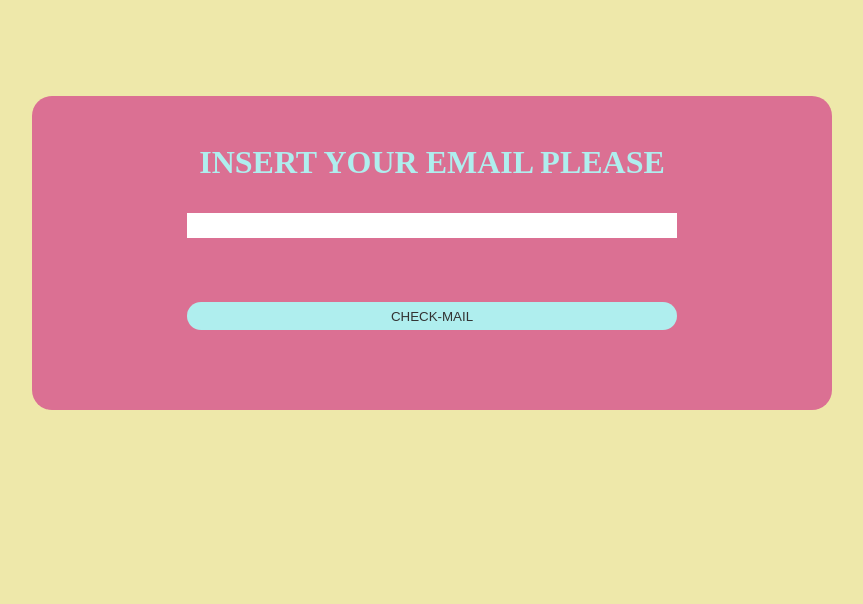
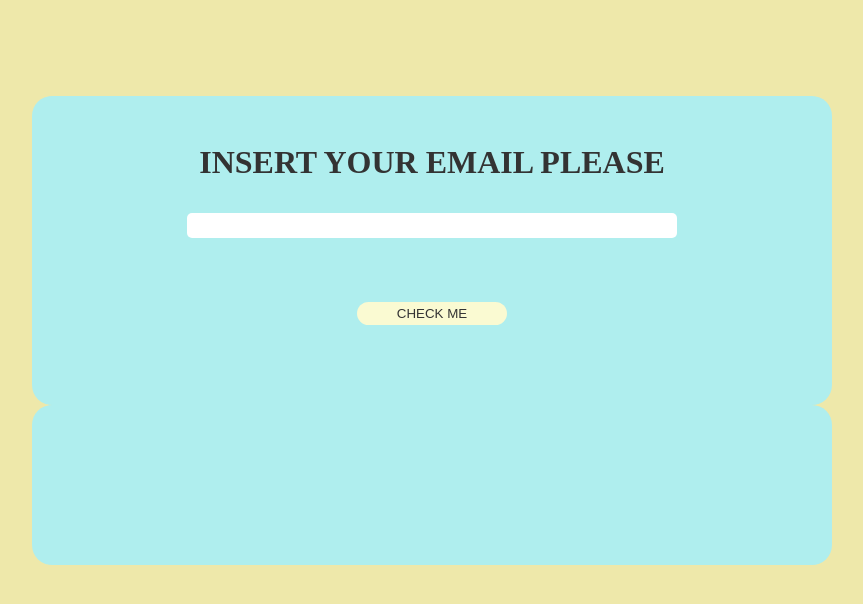
Before and after one commit to SimoneCerri/js-mail-dadi, a plain HTML site: page index.html in a window 1280 px wide. Shown: the whole page, without its empty margins (208-1071 px from the left). Drawn offline with Linux system fonts and the light colour scheme.

Commit message:
comment away all for\if\log for doing the bonus or my page explode and don't work

```diff
--- a/assets/css/style.css
+++ b/assets/css/style.css
@@ -9,13 +9,13 @@
 {
     padding: 3rem 0;
     border-radius: 20px;
-    background-color: palevioletred;
+    background-color: paleturquoise;
     max-width: 800px;
     margin: 0 auto;
     h1
     {
         text-align: center;
-        color: paleturquoise;
+        color: #333;
     }
     .row
     {
@@ -25,17 +25,17 @@
 
         button
         {
-            padding: 0.5em;
+            padding: 0.3em 3em;
             border-radius: 20px;
             border-style: none;
-            background-color: paleturquoise;
+            background-color: lightgoldenrodyellow;
             color: #333;
-            width: 490px;
         }
 
         input
         {
             border-style: none;
+            border-radius: 5px;
             width: 490px;
             height: 25px;
         }
--- a/assets/js/script.js
+++ b/assets/js/script.js
@@ -5,10 +5,10 @@ let existingMails = ["pippo@gmail.com","pluto@gmail.com","paperino@gmail.com"]
 //let mail = prompt("HEY ! Who are you ? Insert your email here..")
 let checkMail = false;
 
-console.log(mail);
+//console.log(mail);
 
 //check email in the list.
-for (let index = 0; index < existingMails.length; index++)
+/* for (let index = 0; index < existingMails.length; index++)
 {
     const check = existingMails[index];
     //IF is in the list alert welcome.
@@ -31,7 +31,7 @@ if (checkMail === true)
 else
 {
     //alert("You shall not pass..! cit.")
-}
+} */
 
 
 
@@ -72,3 +72,15 @@ else if (player > npc)
 
 
 //BONUS
+
+//variables and take it from HTML
+let htmlMail = document.getElementById("email");
+let checkMe = document.getElementById("check_me");
+
+checkMe.addEventListener("click", function ()
+{
+    let htmlMailValue = htmlMail.value ;
+    console.log(htmlMailValue);
+}
+
+)
--- a/index.html
+++ b/index.html
@@ -24,7 +24,16 @@
             </div>
             <div class="row">
                 <div class="col">
-                <button type="submit">CHECK-MAIL</button>
+                    <button type="submit" id="check_me">CHECK ME</button>
+                </div>
+            </div>
+        </div>
+        <div class="container">
+            <div class="row">
+                <div class="col">
+                    <div class="result">
+
+                    </div>
                 </div>
             </div>
         </div>
```
Lines whose indentation alone changed are shown as unchanged.
